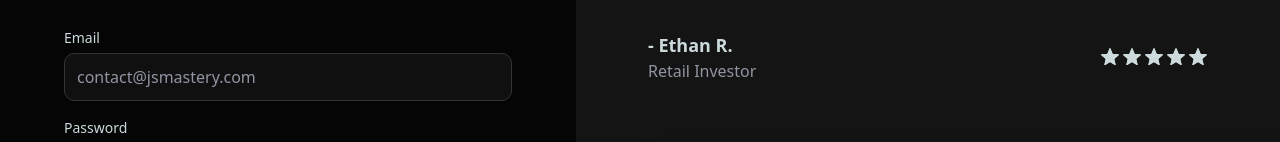
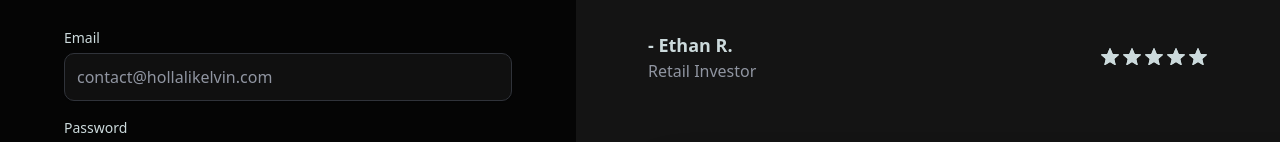
Before and after one commit to hollali/tradeflow, a Next.js app: page /sign-in in a window 1280 px wide. Shown: the part 161-303 px from the top of the page. Built offline with nearby package versions, Linux system fonts and the light colour scheme.

Commit message:
`Update email placeholders in sign-in and sign-up pages to contact@hollalikelvin.com`

```diff
--- a/app/(auth)/sign-in/page.tsx
+++ b/app/(auth)/sign-in/page.tsx
@@ -43,7 +43,7 @@ const SignIn = () => {
         <InputField
           name="email"
           label="Email"
-          placeholder="contact@jsmastery.com"
+          placeholder="contact@hollalikelvin.com"
           register={register}
           error={errors.email}
           validation={{
--- a/app/(auth)/sign-up/page.tsx
+++ b/app/(auth)/sign-up/page.tsx
@@ -65,7 +65,7 @@ const SignUp = () => {
         <InputField
           name="email"
           label="Email"
-          placeholder="contact@jsmastery.com"
+          placeholder="contact@hollalikelvin.com"
           register={register}
           error={errors.email}
           validation={{
```
